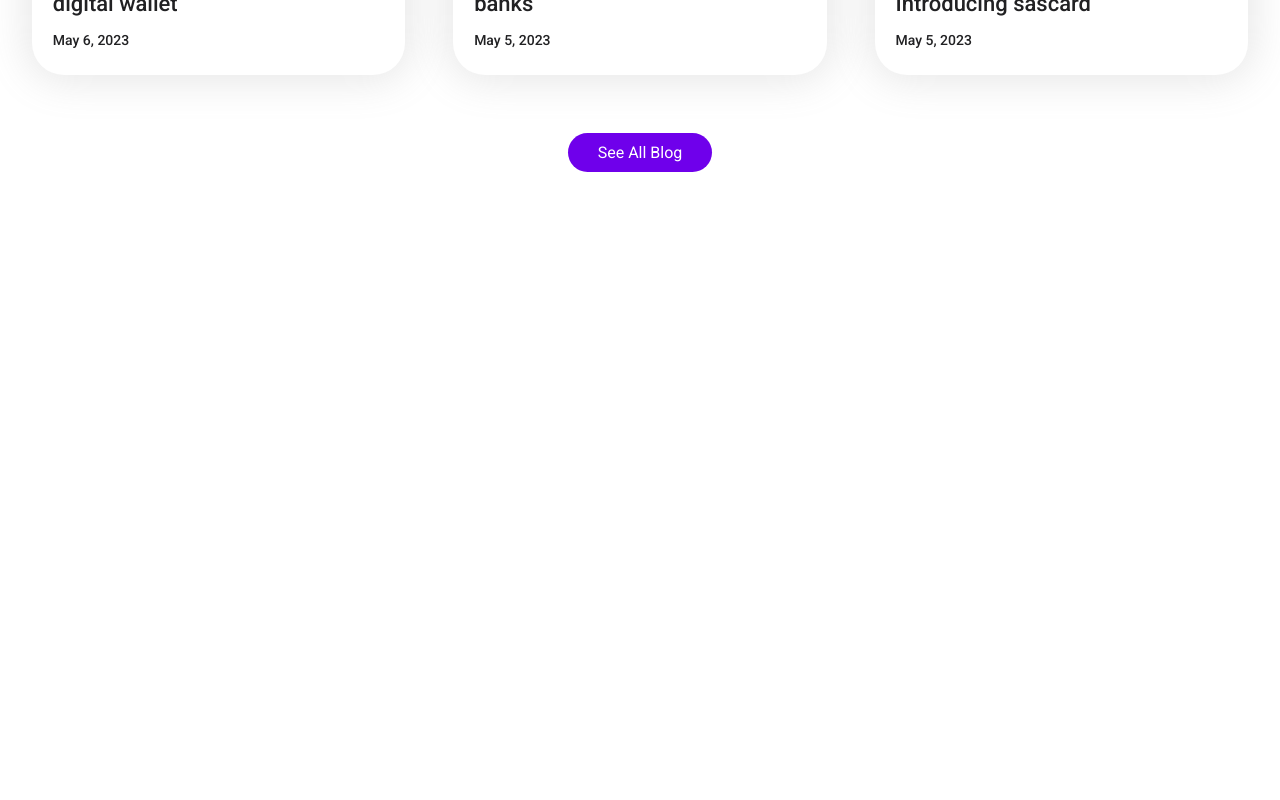
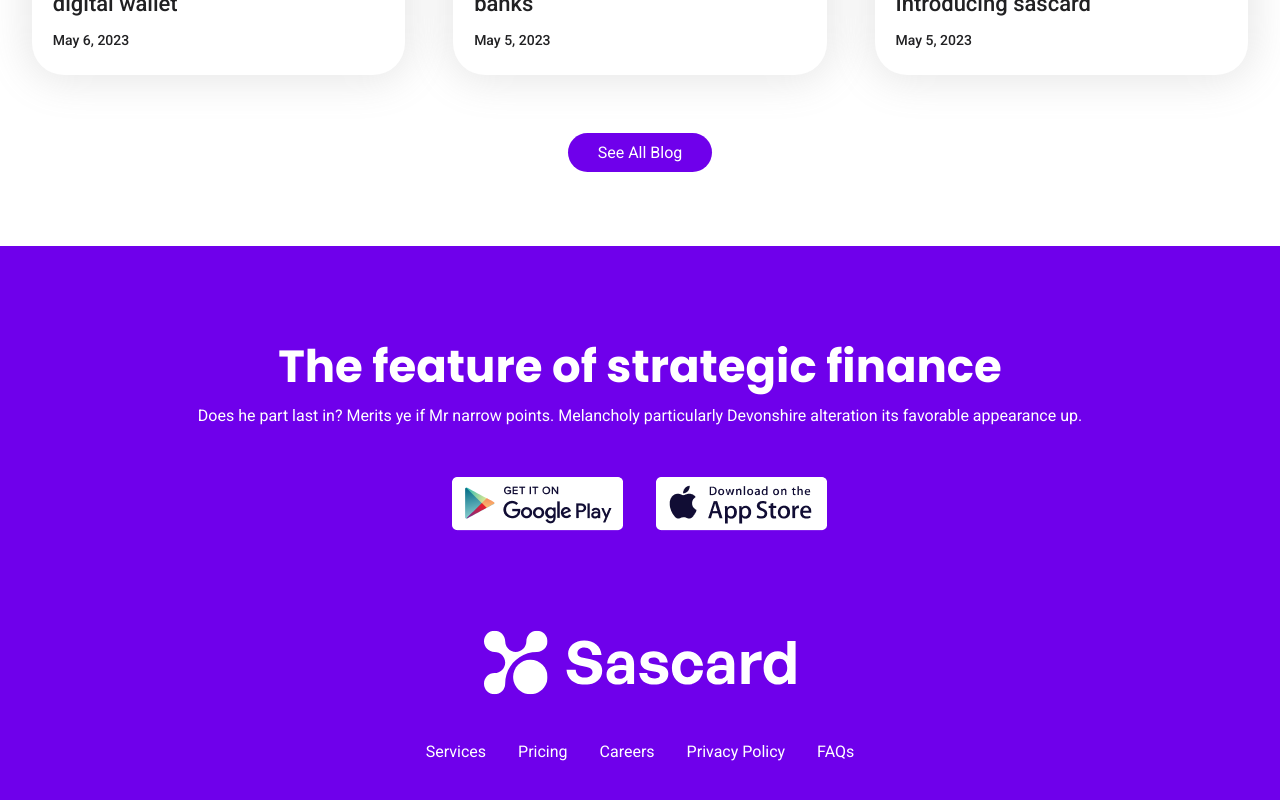
Before and after one commit to lazizjonikromov/landing_projects, a React (Vite) app: page / in a window 1280 px wide. Shown: the part 5667-6467 px from the top of the page. Before the commit the page ends 5913 px from the top, so only its background shows below. Built offline with nearby package versions, Linux system fonts and the light colour scheme.

Commit message:
footer is added

```diff
--- a/src/App.jsx
+++ b/src/App.jsx
@@ -2,6 +2,7 @@
 import CompanySection from "./components/companySection/CompanySection"
 import CtaSection from "./components/ctaSection/CtaSection"
 import FeatureSection from "./components/featureSection/FeatureSection"
+import Footer from "./components/footer/Footer"
 import Hero from "./components/hero/Hero"
 import Navbar from "./components/navbar/Navbar"
 import PaymentSection from "./components/paymentSection/PaymentSection"
@@ -18,6 +19,7 @@
       <CtaSection />
       <PlansSection />
       <BlogSection />
+      <Footer />
     </>
   )
 }
--- /dev/null
+++ b/src/components/footer/Footer.jsx
@@ -0,0 +1,38 @@
+import React from "react";
+import Wrapper from "../wrapper/Wrapper";
+import "./footer.scss";
+
+const Footer = () => {
+  return (
+    <section className="footer">
+      <Wrapper>
+        <div className="footer__text">
+          <h3>The feature of strategic finance</h3>
+          <p>
+            Does he part last in? Merits ye if Mr narrow points. Melancholy
+            particularly Devonshire alteration its favorable appearance up.
+          </p>
+        </div>
+
+        <div className="footer__stores">
+          <img src="/src/assets/footer-playstore.png" alt="" />
+          <img src="/src/assets/footer-appstore.png" alt="" />
+        </div>
+
+        <div className="footer__logo">
+          <img src="/src/assets/footer-logo.svg" alt="" />
+        </div>
+
+        <ul className="footer__links">
+          <li>Services</li>
+          <li>Pricing</li>
+          <li>Careers</li>
+          <li>Privacy Policy</li>
+          <li>FAQs</li>
+        </ul>
+      </Wrapper>
+    </section>
+  );
+};
+
+export default Footer;
--- /dev/null
+++ b/src/components/footer/footer.scss
@@ -0,0 +1,63 @@
+@import "../../styles/mixins.scss";
+
+.footer {
+    background-color: #6f00eb;
+    padding-block: 6rem;
+    color: #fff;
+
+    h3 {
+        font-size: 45px;
+        color: #fff;
+
+        @include respond(tab-port) {
+          font-size: 40px;
+        }
+
+        @include respond(phone) {
+          font-size: 35px;
+        }
+      }
+
+    &__text {
+        text-align: center;
+    }
+
+    &__stores {
+        display: flex;
+        align-items: center;
+        flex-wrap: wrap;
+        gap: 2rem;
+        width: fit-content;
+        margin-inline: auto;
+        margin-block: 3rem 6rem;
+    }
+
+    &__logo {
+        width: fit-content;
+        margin-inline: auto;
+
+        img {
+            width: 100%;
+        }
+    }
+
+    &__links {
+        width: fit-content;
+        margin-inline: auto;
+        display: flex;
+        align-items: center;
+        flex-wrap: wrap;
+        gap: 2rem;
+        margin-top: 2.5rem;
+    }
+
+    li {
+        cursor: pointer;
+        transition: color 0.3s ease-in-out;
+
+        &:hover {
+            color: #212123;
+        }
+    }
+
+}
```
